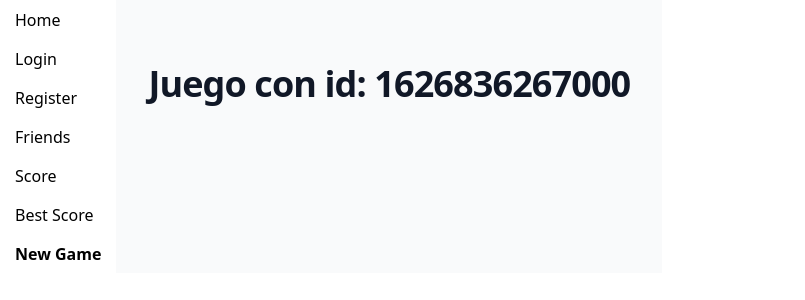
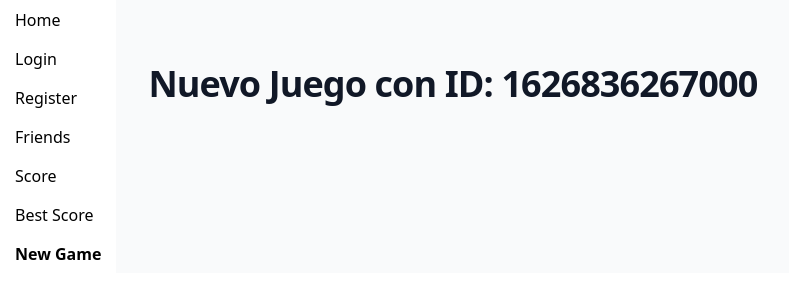
Before and after one commit to oicrruf/fe-ttt, a React (Create React App) app: page /game/1626836267000 in a window 1280 px wide. Shown: the top 300 px of the page, without its empty margins (0-805 px from the left). Built offline with nearby package versions, Linux system fonts and the light colour scheme.

Commit message:
feat: add dynamic route to new game

```diff
--- a/src/App.js
+++ b/src/App.js
@@ -1,4 +1,4 @@
-import React from 'react';
+import React, { useState } from 'react';
 import {
 	BrowserRouter as Router,
 	Switch,
@@ -15,6 +15,12 @@ import './App.css';
 import { Game } from './components/Game';
 
 export default function App() {
+	const [token, setToken] = useState(Date.now());
+
+	function newToken() {
+		setToken(Date.now());
+	}
+
 	return (
 		<Router>
 			<div className='mainContainer'>
@@ -53,8 +59,9 @@ export default function App() {
 						<li className='link'>
 							<NavLink
 								exact
-								to={`/game/${Date.now()}`}
+								to={`/game/${token}`}
 								activeClassName='-active'
+								onClick={newToken}
 							>
 								New Game
 							</NavLink>
--- a/src/components/Game.js
+++ b/src/components/Game.js
@@ -9,7 +9,7 @@ const Game = () => {
 			<div className='bg-gray-50'>
 				<div className='max-w-7xl mx-auto py-12 px-4 sm:px-6 lg:py-16 lg:px-8 lg:flex lg:items-center lg:justify-between'>
 					<h2 className='text-3xl font-extrabold tracking-tight text-gray-900 sm:text-4xl'>
-						<span className='block'>Juego con id: {id} </span>
+						<span className='block'>Nuevo Juego con ID: {id} </span>
 					</h2>
 				</div>
 			</div>
```
